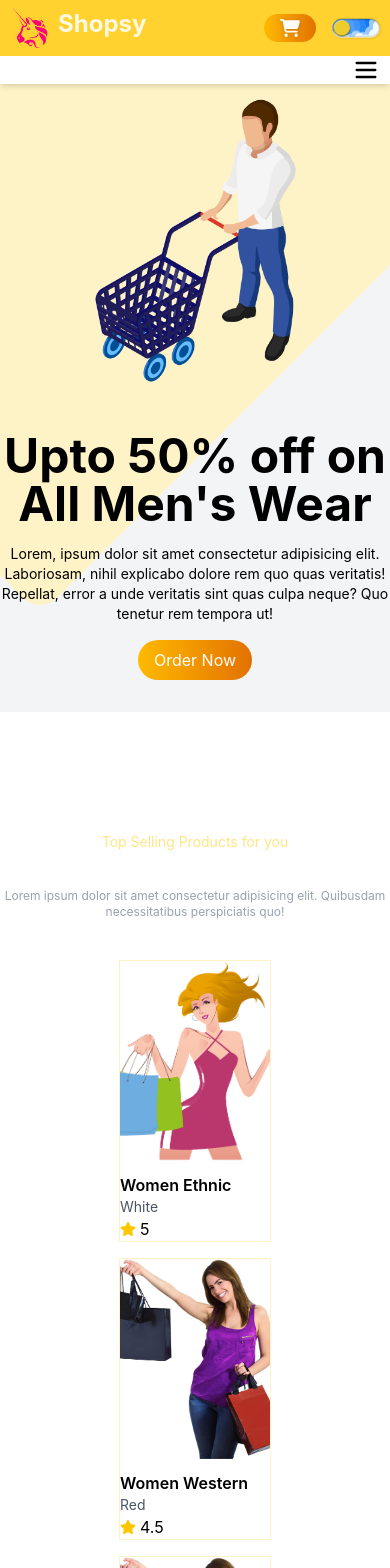
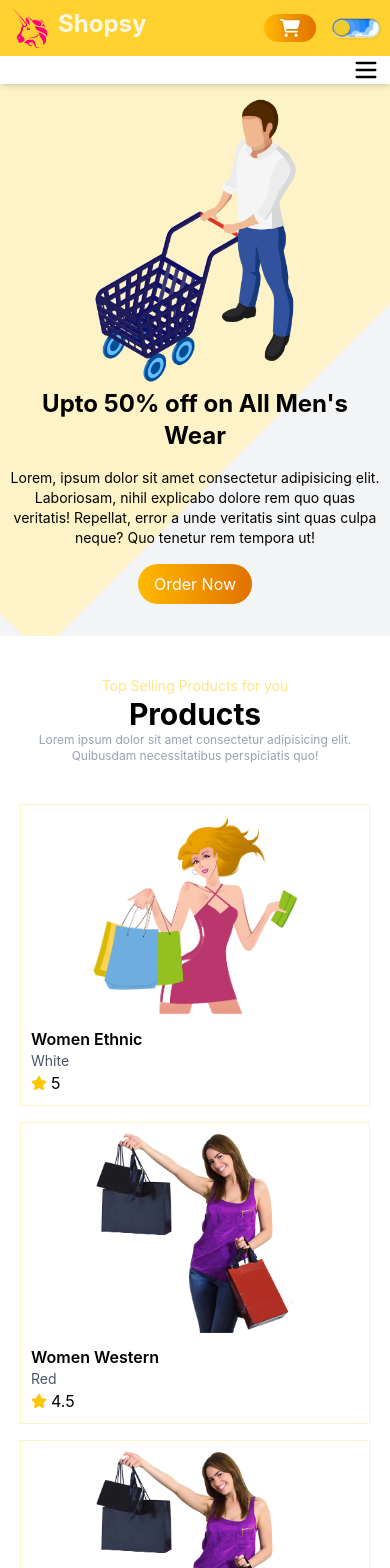
Before and after one commit to niyomufashafabrice/React-js-Shopping-, a React (Vite) app: page / in a window 390 px wide. Shown: the top 1568 px of the page. Built offline with nearby package versions, Linux system fonts and the light colour scheme.

Commit message:
my responsivness

```diff
--- a/src/components/Banner/Banner.jsx
+++ b/src/components/Banner/Banner.jsx
@@ -39,11 +39,11 @@ setIndex((prevIndex) => (prevIndex + 1) % imagex.length);
 };
 
   return (
-    <div className='flex justify-center items-center py-[80px]'>
+    <div className='flex justify-center items-center sm:py-[80px] py-[30px] px-[20px]'>
       <div className="container">
         <div className="grid grid-cols-1 sm:grid-cols-2">
-            <div className='flex flex-col justify-center items-center relative'>
-             <img className=' sm:w-[550px] sm:h-[600px] object-cover'  data-aos ="zoom-in" data-aos-duration="400" src={imagex[index]} alt="" />
+            <div className='flex flex-col justify-center items-center relative w-[100%]'>
+             <img className=' sm:w-[550px] sm:h-[600px] w-[100%] h-[400px] sm:object-cover object-contain'  data-aos ="zoom-in" data-aos-duration="400" src={imagex[index]} alt="" />
              <button data-aos="zoom-out"
              onClick={changeImage}
              className=' bg-radial-[at_50%_75%] from-sky-200 via-blue-400 to-indigo-900 to-90%
--- a/src/components/Footer/Footer.jsx
+++ b/src/components/Footer/Footer.jsx
@@ -6,7 +6,7 @@ import { RiTiktokLine } from "react-icons/ri";
 
 const Footer = () => {
   return (
-    <div className='bg-amber-100 flex justify-center items-center py-[80px] '>
+    <div className='bg-amber-100 flex justify-center items-center sm:pt-[80px] pt-[0px] sm:pb-[30px]  '>
       <div className="container text-black flex flex-col">
         {/*First section*/}
       <div className='grid grid-cols-1 sm:grid-cols-2 '>
--- a/src/components/Hero/Hero.jsx
+++ b/src/components/Hero/Hero.jsx
@@ -56,14 +56,14 @@ const Hero = () => {
       <Slider {...settings}>
         {ImageList.map((data) => (
           <div>
-          <div className='grid grid-cols-1 sm:grid-cols-2'>
+          <div className='grid grid-cols-1 sm:grid-cols-2 px-[10px]'>
             {/*text content section*/}
-            <div className='text-black flex flex-col justify-center gap-4 pt-12 sm:pt-0  text-center sm:text-left order-2 sm:order-1 relative z-10'>
+            <div className='text-black flex flex-col justify-center gap-4 pt-1 sm:pt-0  text-center sm:text-left order-2 sm:order-1 relative z-10'>
               <h1
               data-aos="zoom-out"
               data-aos-duration="500"
               data-aos-once="true"
-              className='text-5xl sm:text-6xl lg:text-7xl font-bold'>{data.title}</h1>
+              className='text-2xl sm:text-6xl lg:text-7xl font-bold'>{data.title}</h1>
               <p
               data-aos="fade-up"
               data-aos-delay="100"
--- a/src/components/Products/Products.jsx
+++ b/src/components/Products/Products.jsx
@@ -50,17 +50,17 @@ const ProductsData = [
 ];
 const Products = () => {
   return (
-    <div className='bg-white pt-[80px]'>
+    <div className='bg-white sm:pt-[80px] pt-[0px] pb-[0px] sm:pb-[0px] px-[10px] sm:px-0'>
      <div className='py-10'>
       {/*Header section*/}
       <div className='text-center mb-10 max-w-[600px] mx-auto'>
         <p data-aos="fade-up" className='text-sm text-amber-200'>Top Selling Products for you</p>
-        <h1 data-aos="fade-up" className='text-3xl font-bold'>Products</h1>
+        <h1 data-aos="fade-up" className='text-3xl font-bold text-black'>Products</h1>
         <p data-aos="fade-up" className='text-xs text-gray-400'>Lorem ipsum dolor sit amet consectetur adipisicing elit. Quibusdam necessitatibus perspiciatis quo!</p>
       </div>
       {/*Body section*/}
-      <div>
-        <div className='grid grid-cols-1 sm:grid-cols-3 lg:grid-cols-5 gap-4 md:grid-cols-4  place-items-center '>
+      <div className='sm:px-[80px] px-[10px]'>
+        <div className='grid grid-cols-1 sm:grid-cols-3 lg:grid-cols-5 gap-4 md:grid-cols-4  place-items-center'>
 
              {/*Card section*/}
              {ProductsData.map((data) => (
@@ -68,8 +68,8 @@ const Products = () => {
 
                  data-aos="fade-up"
                  data-aos-delay={data.aosDelay}
-                 key={data.id} className='space-y-3 border border-amber-100'>
-                    <img src={data.img} alt="" className='h-[200px] w-[150px] object-cover rounded-md' />
+                 key={data.id} className='space-y-3 border border-amber-100 w-[100%] p-[10px]'>
+                    <img src={data.img} alt="" className='h-[200px] w-[100%] object-contain rounded-md' />
                     <div>
                         <h3 className='font-semibold text-black'>{data.title}</h3>
                         <p className='text-sm text-gray-600'>{data.author}</p>
--- a/src/components/TopProducts/TopProducts.jsx
+++ b/src/components/TopProducts/TopProducts.jsx
@@ -34,7 +34,7 @@ const ProductsData =[
 ]
 const TopProducts = () => {
   return (
-    <div className='bg-white pb-[80px] h-[650px] flex justify-center items-center '>
+    <div className='bg-white sm:pb-[80px] pb-[30px] sm:h-[650px] flex justify-center items-center '>
       <div className="container flex flex-col gap-[40px]">
         {/*Header section*/}
          <div className='text-center mb-24'>
@@ -43,12 +43,12 @@ const TopProducts = () => {
          <p data-aos="fade-up" className='text-xs text-gray-400'>Lorem ipsum dolor sit amet consectetur adipisicing elit. Quibusdam necessitatibus perspiciatis quo!</p>
          </div>
         {/*Body section*/}
-        <div className='grid grid-cols-1 sm:grid-cols-2 md:grid-cols-3 gap-20 place-items-center '>
+        <div className='grid grid-cols-1 sm:grid-cols-2 md:grid-cols-3 sm:gap-20 gap-30 place-items-center '>
 
             {
                 ProductsData.map((data) =>(
-                    <div data-aos="zoom-in" className='rounded-2xl bg-white dark:bg-gray-800 hover:bg-black/80 dark:hover:bg-primary hover:text-white relative
-                    shadow-xl duration-300 group max-w-[300px]'>
+                    <div key={data.id} data-aos="zoom-in" className='rounded-2xl bg-red-200 dark:bg-gray-800 sm:hover:bg-black/80 hover:bg-gray-900 dark:hover:bg-primary hover:text-white relative
+                    shadow-5xl duration-300 group max-w-[300px]'>
                          {/*image section*/}
                          <div className="h-[150px]">
                             <img src={data.img} alt=""
```
